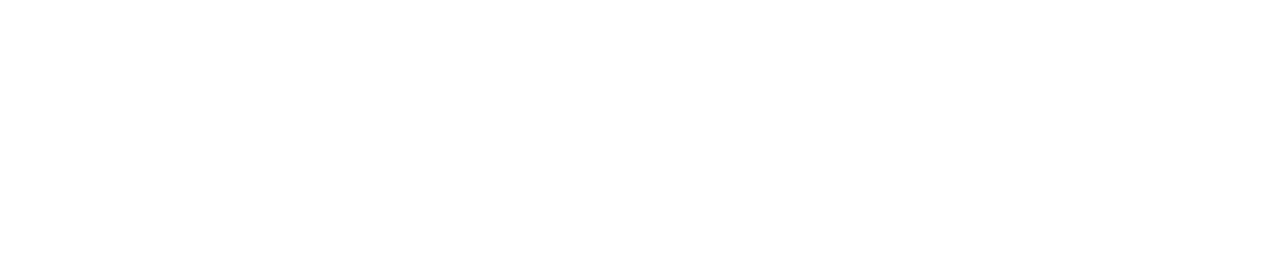
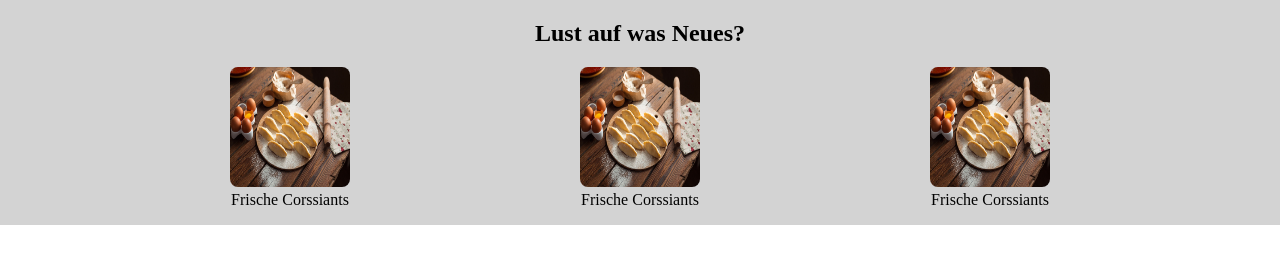
Before and after one commit to Fabian-Marktler/Kochwelt, a plain HTML site: page index.html in a window 1280 px wide. Drawn offline with Linux system fonts and the light colour scheme.

Commit message:
basic html and css

```diff
--- a/index.html
+++ b/index.html
@@ -1,11 +1,28 @@
 <!DOCTYPE html>
 <html lang="en">
     <head>
+        <link rel="stylesheet" href="style.css">
         <meta charset="UTF-8">
         <meta name="viewport" content="width=device-width, initial-scale=1.0">
-        <title>Document</title>
+        <title>Kochwelt</title>
     </head>
     <body>
-
+        <section id="domain">
+            <h1>Lust auf was Neues?</h1>
+            <article id="new">
+                <div>
+                    <img src="./img/croissant.jpg" alt="crossiant" width="120" height="120" >
+                    <p>Frische Corssiants</p>
+                </div>
+                <div>
+                    <img src="./img/croissant.jpg" alt="crossiant" width="120" height="120" >
+                    <p>Frische Corssiants</p>
+                </div>
+                <div>
+                    <img src="./img/croissant.jpg" alt="crossiant" width="120" height="120" >
+                    <p>Frische Corssiants</p>
+                </div>
+            </article>
+        </section>
     </body>
 </html>
--- /dev/null
+++ b/style.css
@@ -0,0 +1,31 @@
+body {
+    margin: 0;
+}
+
+li {
+    list-style-type: none;
+}
+
+section {
+    display: flex;
+    flex-direction: column;
+    justify-content: center;
+    align-items: center;
+    text-align: center;
+
+    background-color: lightgray;
+}
+
+#new {
+    display: flex;
+    justify-content: space-evenly;
+    width: 100%;
+}
+
+p {
+    margin-top: 0;
+}
+
+img {
+    border-radius: 8px;
+}
```
